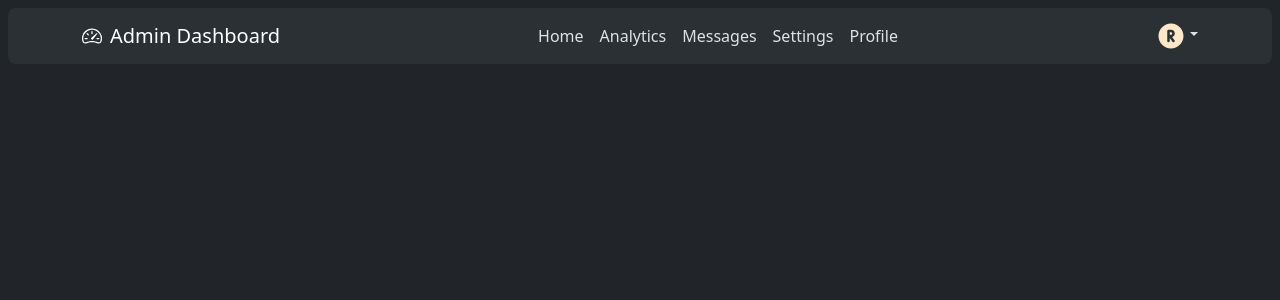
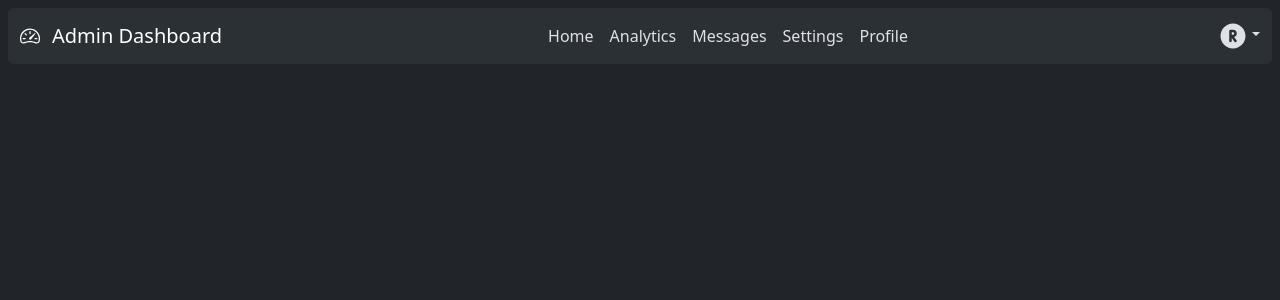
Before and after one commit to RishiTheProgrammer/Admin-Dashboard, a React (Vite) app: page / in a window 1280 px wide. Shown: the top 300 px of the page. Built offline with nearby package versions, Linux system fonts and the light colour scheme.

Commit message:
Changed the normal navbar to offcanvas one

```diff
--- a/src/components/navbar.jsx
+++ b/src/components/navbar.jsx
@@ -5,35 +5,54 @@ import NavDropdown from 'react-bootstrap/NavDropdown';
 import { BsSpeedometer2 } from "react-icons/bs";
 import { TbCircleLetterRFilled } from "react-icons/tb";
 import { Link } from "react-scroll"
+import Offcanvas from 'react-bootstrap/Offcanvas';
 
 const navbar = () => {
   return (
-    <Navbar expand="lg" className="bg-body-tertiary m-lg-2 rounded-3">
-      <Container>
-        <Navbar.Brand href="#home" className='d-flex align-items-center gap-2 m-0'><BsSpeedometer2/> Admin Dashboard</Navbar.Brand>
-        <Navbar.Toggle aria-controls="basic-navbar-nav" />
-        <Navbar.Collapse id="basic-navbar-nav">
-          <Nav className="mx-auto gap-3">
+    <>
+        <Navbar expand="lg" className="bg-body-tertiary m-2 rounded-2">
+          <Container fluid>
+            <Navbar.Brand href="#" className='d-flex align-items-center gap-1'>
+              <BsSpeedometer2 className="me-2" /> Admin Dashboard
+            </Navbar.Brand>
+            <Navbar.Toggle aria-controls="offcanvasNavbar-expand-lg" />
+            <Navbar.Offcanvas
+              id={`offcanvasNavbar-expand-lg`}
+              aria-labelledby="offcanvasNavbarLabel-expand-lg"
+              placement="end"
+            >
+              <Offcanvas.Header closeButton>
+                <Offcanvas.Title id="offcanvasNavbarLabel-expand-lg">
+                  Offcanvas
+                </Offcanvas.Title>
+              </Offcanvas.Header>
+              <Offcanvas.Body>
+                <Nav className="mx-auto d-flex align-items-center gap-3">
                     <Link to="home">Home</Link>
                     <Link to="analytics">Analytics</Link>
                     <Link to="messages">Messages</Link>
                     <Link to="settings">Settings</Link>
                     <Link to="profile">Profile</Link>
                 </Nav>
-                <NavDropdown title={<TbCircleLetterRFilled size={30} color="#fde7c9"/>} id="basic-nav-dropdown">
-              <NavDropdown.Item href="#action/3.1">Action</NavDropdown.Item>
-              <NavDropdown.Item href="#action/3.2">
+                  <NavDropdown
+                    title={<TbCircleLetterRFilled size={30}/>}
+                    id={`offcanvasNavbarDropdown-expand-lg`}
+                  >
+                    <NavDropdown.Item href="#action3">Action</NavDropdown.Item>
+                    <NavDropdown.Item href="#action4">
                       Another action
                     </NavDropdown.Item>
-              <NavDropdown.Item href="#action/3.3">Something</NavDropdown.Item>
                     <NavDropdown.Divider />
-              <NavDropdown.Item href="#action/3.4">
-                Separated link
+                    <NavDropdown.Item href="#action5">
+                      Something else here
                     </NavDropdown.Item>
                   </NavDropdown>
-        </Navbar.Collapse>
+
+              </Offcanvas.Body>
+            </Navbar.Offcanvas>
           </Container>
         </Navbar>
+    </>
   );
 }
 
```
Lines whose indentation alone changed are shown as unchanged.
